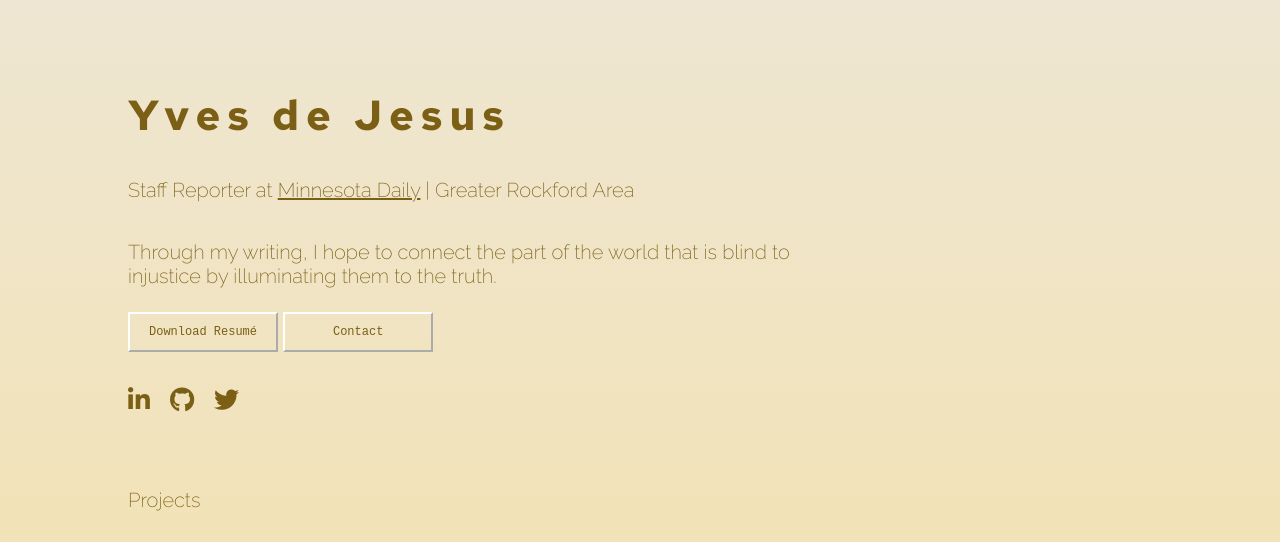
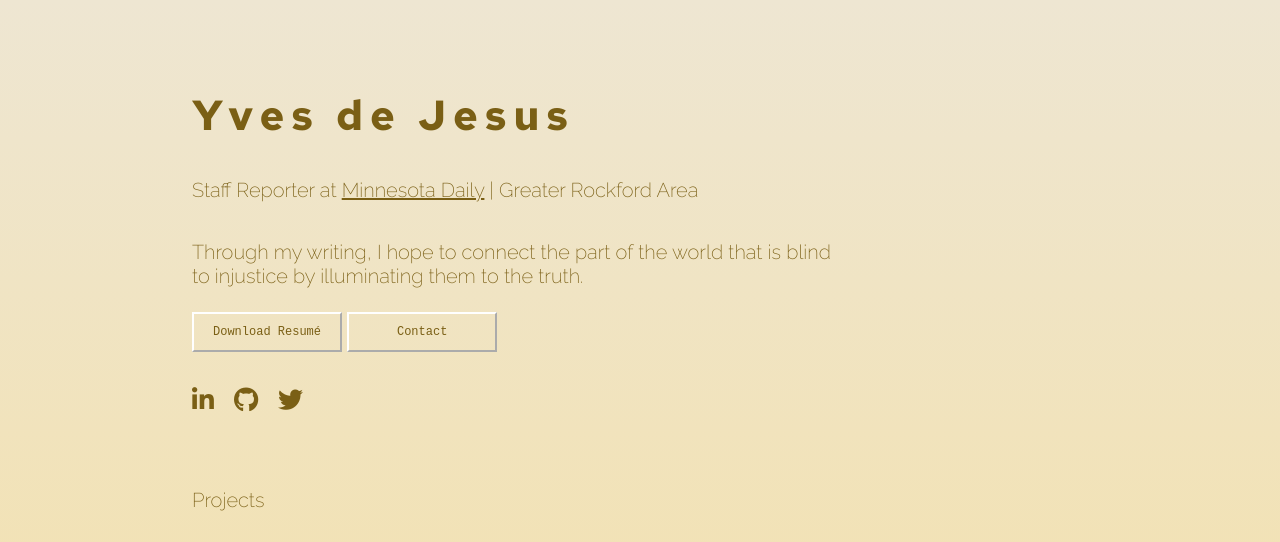
Before and after one commit to yvesmango/yves_portfolio, a plain HTML site: page index.html in a window 1280 px wide. Shown: the top 542 px of the page. Drawn offline with nearby package versions, Linux system fonts and the light colour scheme; a web font is replaced by a local one.

Commit message:
more padding added

```diff
--- a/css/style.css
+++ b/css/style.css
@@ -1,7 +1,7 @@
 .row {
     display: flex;
     flex-wrap: wrap;
-    padding-left:9%;
+    padding-left:14%;
   }
 
   /* Create four equal columns that sits next to each other */
@@ -201,7 +201,7 @@ a:visited {
 
 h1 {
     padding-top: 90px;
-    padding-left: 10%;
+    padding-left: 15%;
     font-family: 'Red Hat Text', sans-serif;
     font-size: 42px;
     color:  #7a5f15;
@@ -212,7 +212,7 @@ h1 {
 h3 {
   max-width: 100%;
   padding-top: 30px;
-  padding-left: 10%;
+  padding-left: 15%;
   padding-right: 35%;
   font-family: 'Raleway', sans-serif;
    color:  #7a5f15;
@@ -222,7 +222,7 @@ h3 {
 h4 {
     max-width: 100%;
     padding-top: 30px;
-    padding-left: 10%;
+    padding-left: 15%;
     padding-right: 35%;
     font-family: 'Raleway', sans-serif;
      color:  #7a5f15;
@@ -232,7 +232,7 @@ h4 {
 
 h5 {
     padding-top: 10px;
-    padding-left: 10%;
+    padding-left: 15%;
     font-family: 'Raleway', sans-serif;
      color:  #7a5f15;
 }
--- a/index.html
+++ b/index.html
@@ -26,10 +26,10 @@
 
 
   <br><br>
-<button href="#">
+<button href="#" target="_blank" style="text-align: center;">
     Download Resumé
 </button>
-<a href="https://forms.gle/XU3KVqftEFdxZVJ39" target="_blank"><button>
+<a href="https://forms.gle/XU3KVqftEFdxZVJ39" target="_blank" style="text-align: center;"><button>
         Contact
     </button>
     </a>
```
